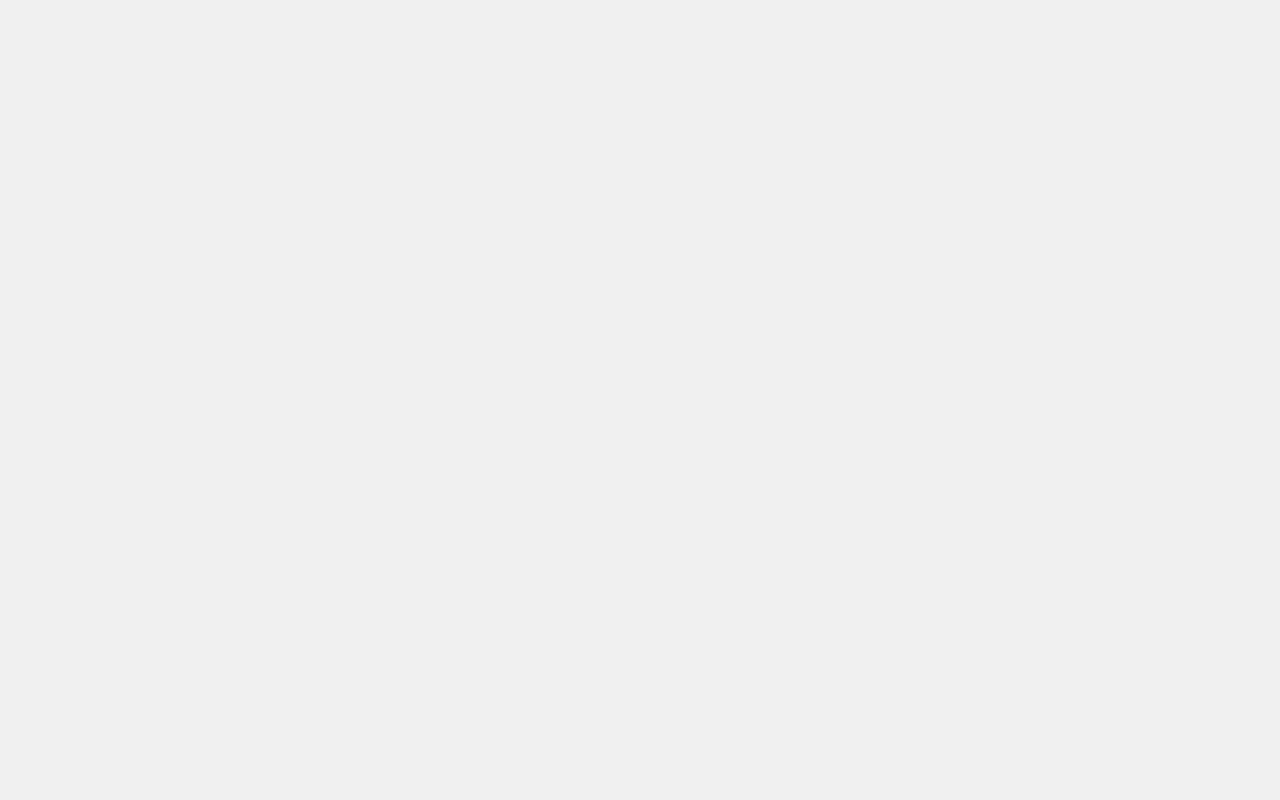
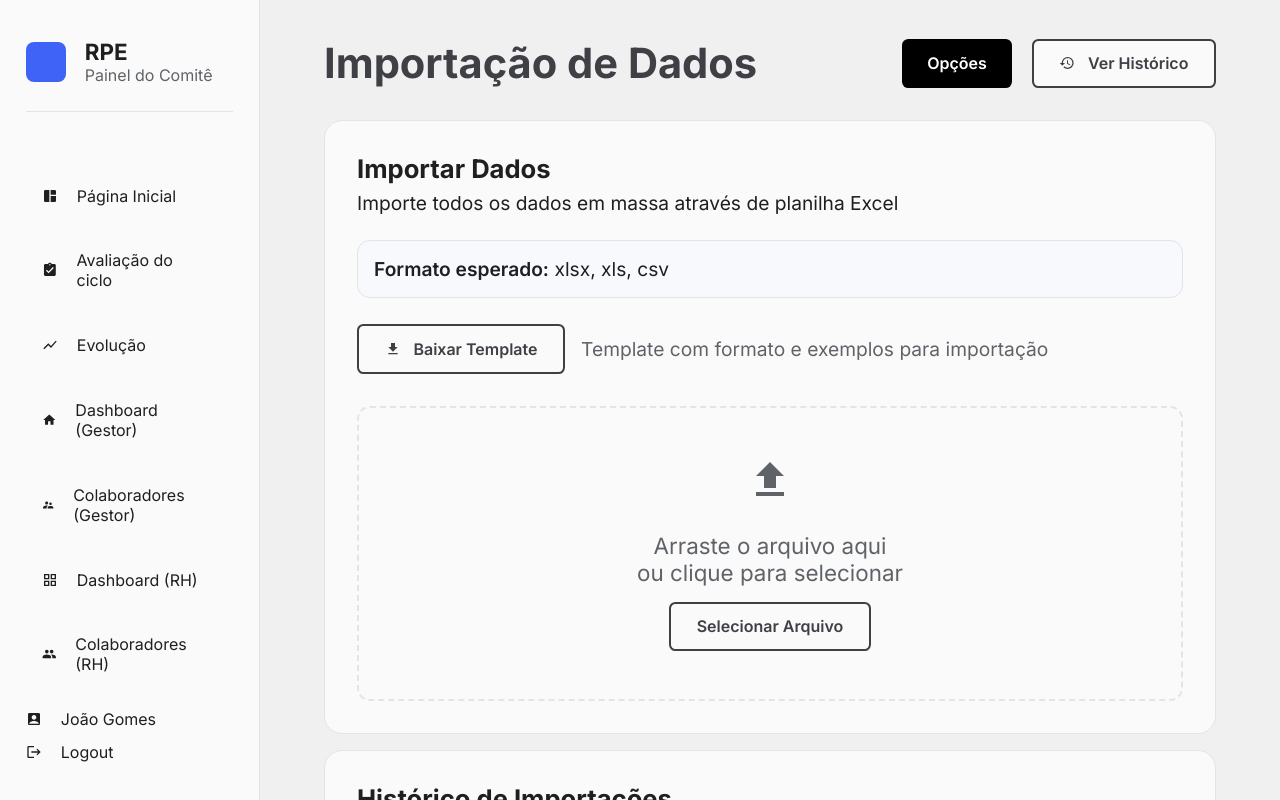
Before and after one commit to Baroes-da-APIzadinha/RPE-Frontend, a React (Vite) app: page /rh/import in a window 1280 px wide. Before the commit this address had no page. Built offline with nearby package versions, Linux system fonts and the light colour scheme.

Commit message:
feat: criado aba de importações de dados do rh

```diff
--- /dev/null
+++ b/src/pages/rh/Import/index.tsx
@@ -0,0 +1,71 @@
+import Button from "@/components/Button/index.tsx";
+import * as S from "./styles.ts";
+import { Sidebar } from "@/components/Sidebar/index.tsx";
+import { Title } from "@/components/Title/index.tsx";
+import { MdHistory } from "react-icons/md";
+import { CardImportHistory } from "@/components/CardImportHistory/index.tsx";
+import { CardImportData } from "@/components/CardImportData/index.tsx";
+
+export function Import() {
+  return (
+    <S.Wrapper>
+      <Sidebar
+        roles={["colaborador", "gestor", "rh", "comite"]}
+        mainRole="comite"
+        userName="João Gomes"
+      />
+      <S.Main>
+        <S.Header>
+          <Title>Importação de Dados</Title>
+          <S.HeaderButtons>
+            <Button>
+              Opções
+            </Button>
+            <Button variant="outline">
+              {" "}
+              <MdHistory /> Ver Histórico
+            </Button>
+          </S.HeaderButtons>
+        </S.Header>
+
+        <S.CardContainer>
+          <CardImportData
+            title="Importar Dados"
+            subtitle="Importe todos os dados em massa através de planilha Excel"
+            formatoEsperado="xlsx, xls, csv"
+            onDownloadTemplate={() => console.log("Baixar template")}
+            onFileSelect={(file) => console.log("Selecionado:", file)}
+          />
+          <CardImportHistory
+            data={[
+              {
+                arquivo: "colaboradores_2024_q3.xlsx",
+                tipo: "Colaboradores",
+                data: "2024-10-15",
+                status: "Sucesso",
+                registros: 248,
+                erros: 0,
+              },
+              {
+                arquivo: "avaliacoes_historicas_2023.xlsx",
+                tipo: "Avaliações Históricas",
+                data: "2024-10-10",
+                status: "Em Andamento",
+                registros: 1456,
+                erros: 3,
+              },
+              {
+                arquivo: "criterios_personalizados.xlsx",
+                tipo: "Critérios",
+                data: "2024-10-05",
+                status: "Erro",
+                registros: 0,
+                erros: 12,
+              },
+            ]}
+          />
+        </S.CardContainer>
+      </S.Main>
+    </S.Wrapper>
+  );
+}
--- /dev/null
+++ b/src/pages/rh/Import/styles.ts
@@ -0,0 +1,37 @@
+import { Container } from './../../Login/styles';
+import theme from '@/styles/theme'
+import styled from 'styled-components'
+
+export const Wrapper = styled.div`
+  display: flex;
+  height: 100vh;
+  background-color: ${theme.colors.background};
+`
+
+export const Main = styled.main`
+  flex: 1;
+  padding: ${theme.spacings.large};
+  background-color: ${theme.colors.background};
+  overflow-y: auto;
+  padding-top: ${theme.spacings.small};
+`
+export const Header = styled.div`
+  display: flex;
+  justify-content: space-between;
+  align-items: center;
+  margin-bottom: 4vh;
+  gap: 1.2rem;
+`
+
+export const HeaderButtons = styled.div`
+  display: flex;
+  gap: 1.2rem;
+`
+
+export const CardContainer = styled.div`
+  display: flex;
+  justify-content: flex-start;
+  flex-direction: column;
+  gap: 16px;
+  margin-left: 0;
+`
--- a/src/router/index.tsx
+++ b/src/router/index.tsx
@@ -1,6 +1,7 @@
 import { BrowserRouter, Routes, Route } from "react-router-dom";
 import { Login } from "@/pages/Login";
 import { Home } from "@/pages/Home";
+import { Import } from "@/pages/rh/Import";
 
 function AppRoutes() {
   return (
@@ -8,6 +9,7 @@ function AppRoutes() {
       <Routes>
         <Route path="/" element={<Login />} />
         <Route path="/home" element={<Home />} />
+        <Route path="/rh/import" element={<Import />} />
       </Routes>
     </BrowserRouter>
   );
```
